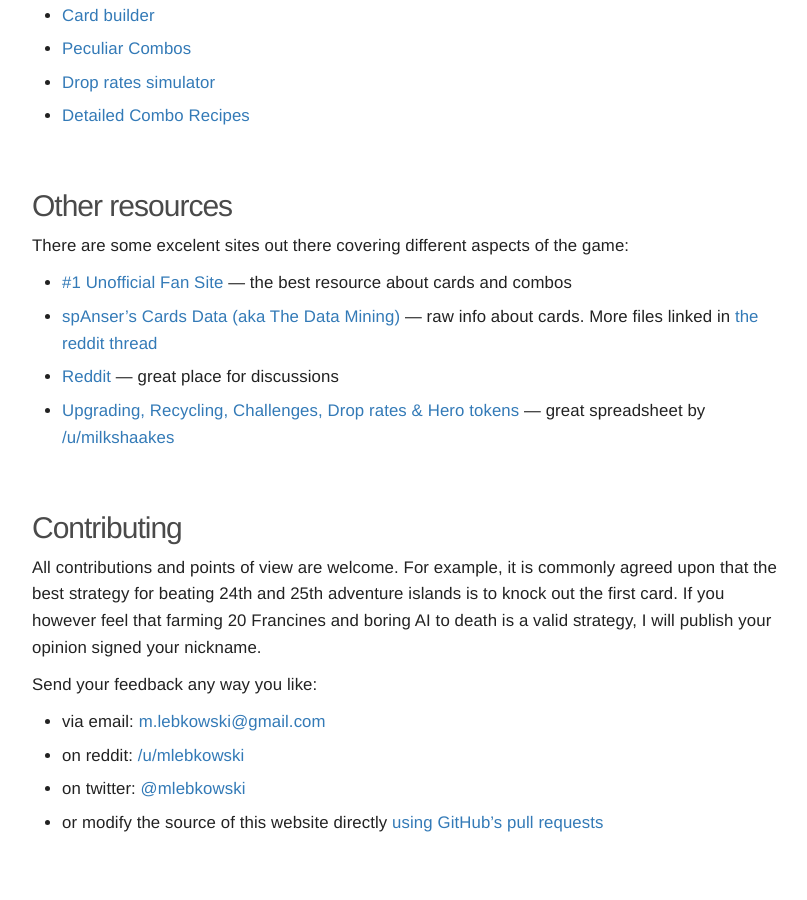
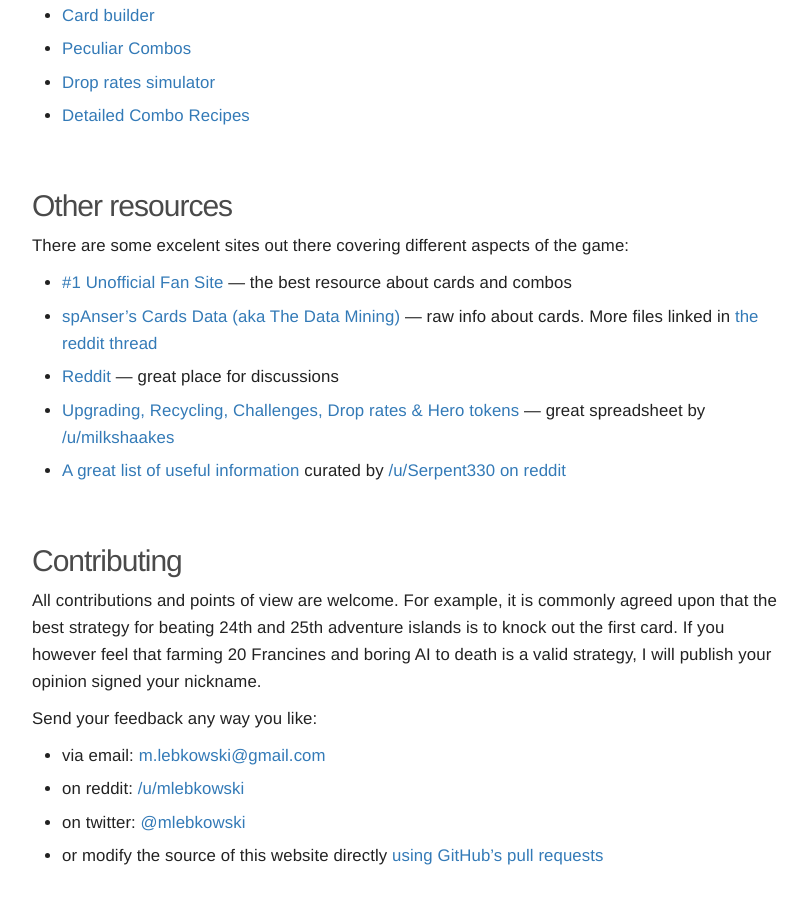
Before and after one commit to cartoon-battle/cartoon-battle.github.io, a Jekyll site: the page built from index.md, in a window 1280 px wide and 900 px high, scrolled down 727 px. Shown: the whole window, without its empty margins (383-1190 px from the left). Built offline with Jekyll 4.4.1, drawn with Linux system fonts in a browser that asks for light colours; comment, search, counter and statistics services are not loaded; before the commit the page ends 1594 px from its top, so only the background shows below that.

Commit message:
add some resource links

```diff
--- a/index.md
+++ b/index.md
@@ -21,6 +21,7 @@ There are some excelent sites out there covering different aspects of the game:
  * [spAnser’s Cards Data (aka The Data Mining)](https://spanser.net/AnimationThrowdown/cards.xml) — raw info about cards. More files linked in [the reddit thread](https://www.reddit.com/r/AnimationThrowdown/comments/52zx3p/data_mining/)
  * [Reddit](https://www.reddit.com/r/AnimationThrowdown/) — great place for discussions
  * [Upgrading, Recycling, Challenges, Drop rates & Hero tokens](https://docs.google.com/spreadsheets/d/1HSguYSuQeQQjMoJiodyjKbHSzwujvkv3P3DzKxTFTyI/pubhtml#) — great spreadsheet by [/u/milkshaakes](https://www.reddit.com/user/milkshaakes)
+ * [A great list of useful information](https://www.reddit.com/r/AnimationThrowdown/comments/5o16g6/useful_information/?utm_content=comments&utm_medium=new&utm_source=reddit&utm_name=AnimationThrowdown) curated by [/u/Serpent330 on reddit](https://www.reddit.com/user/Serpent330)
 
 ## Contributing
 
```
